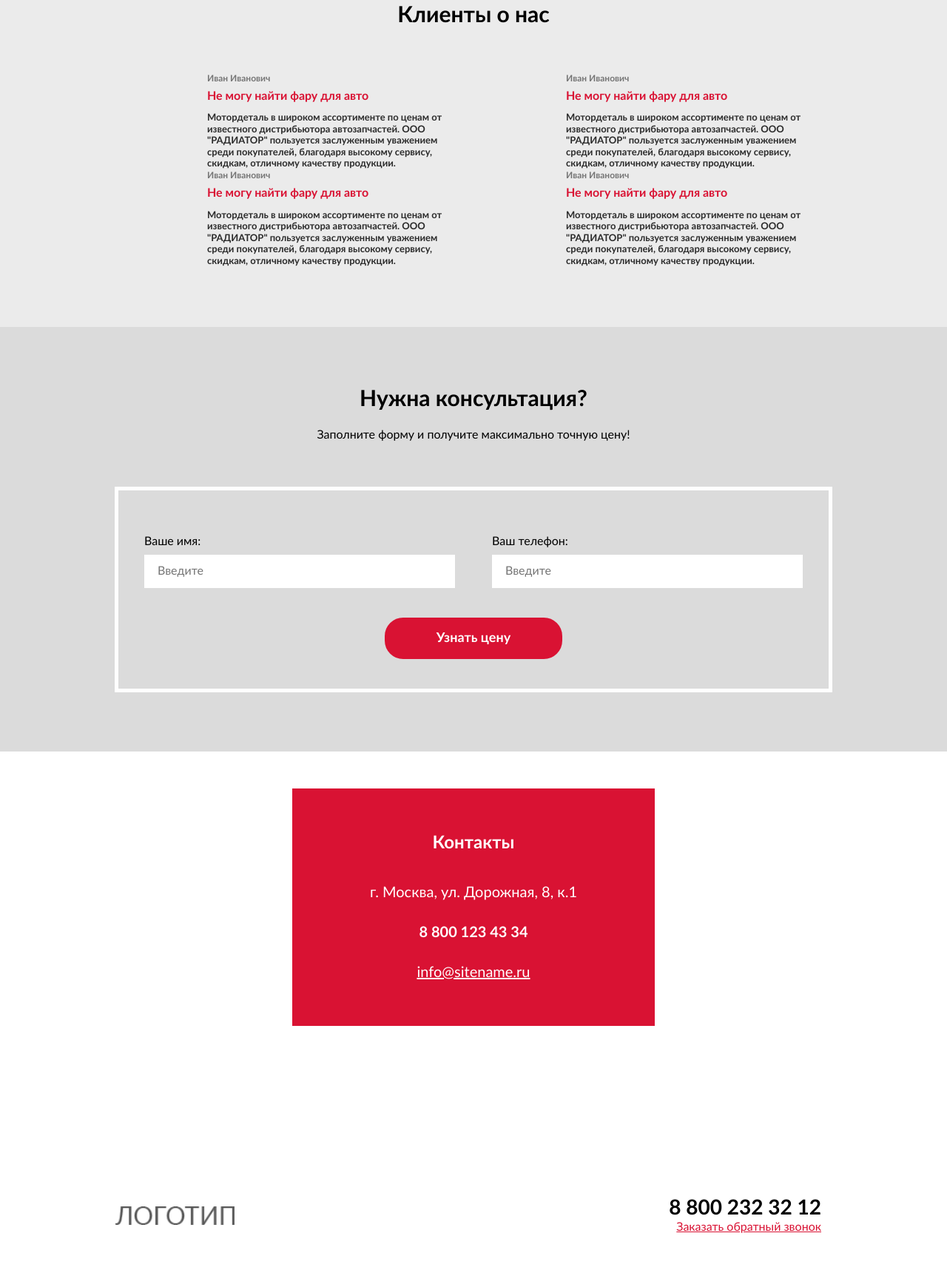
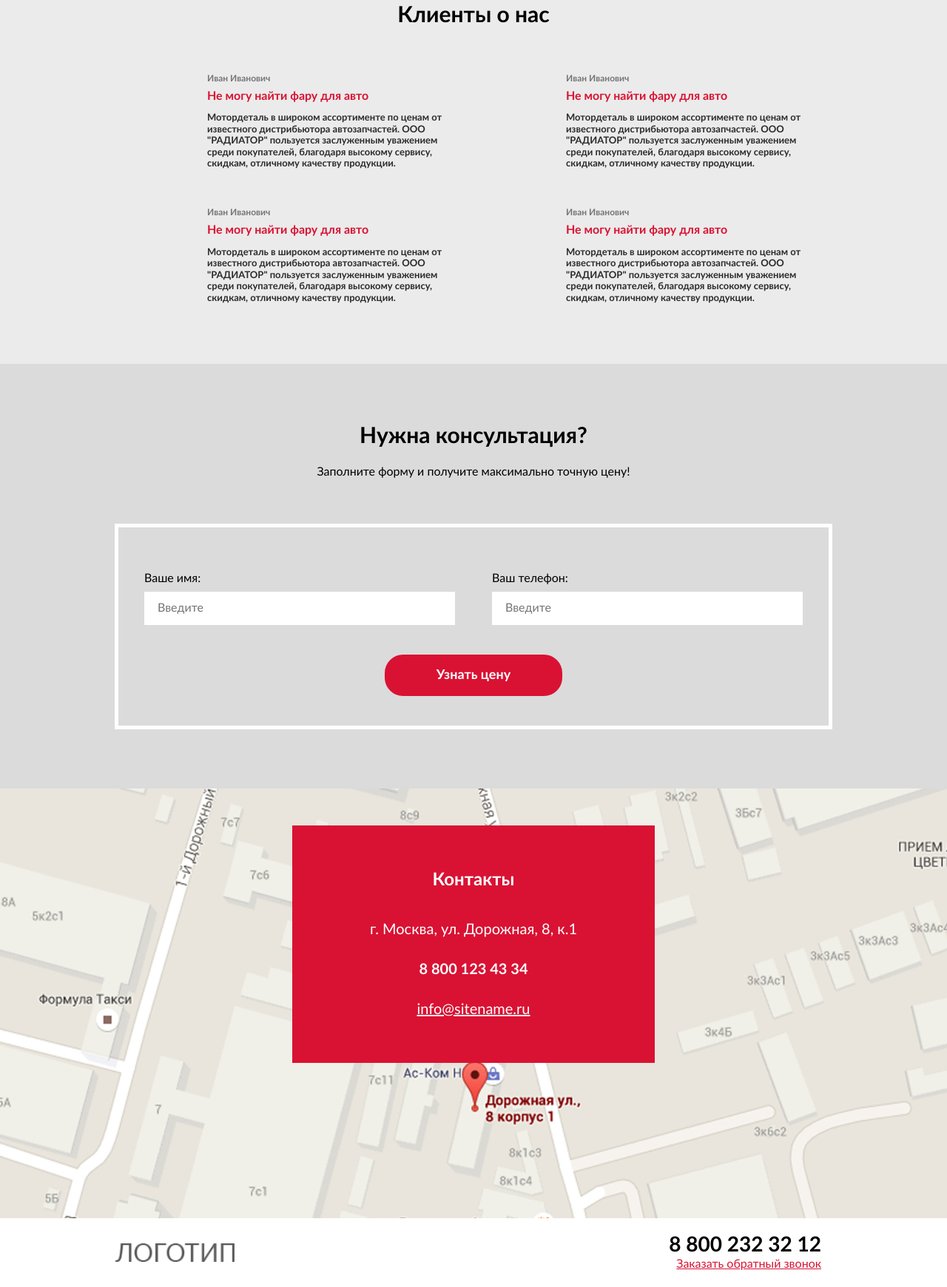
Before and after one commit to End-front/repair-car, a plain HTML site: page index.html in a window 1280 px wide. Shown: the part 3389-5129 px from the top of the page at 74% size. Before the commit the page ends 5079 px from the top, so only its background shows below. Drawn offline with Linux system fonts and the light colour scheme.

Commit message:
Add files via upload

```diff
--- a/css/style.css
+++ b/css/style.css
@@ -581,8 +581,12 @@ a {
   align-items: flex-start;
 }
 
+.section-6__item:nth-child(n + 3) {
+  margin-top: 50px;
+}
+
 @media (max-width: 992px) {
-  .section-6__item + .section-6__item {
+  .section-6__item:nth-child(n + 2) {
     margin-top: 50px;
   }
 }
@@ -711,12 +715,10 @@ a {
   -webkit-box-pack: center;
   -ms-flex-pack: center;
   justify-content: center;
-  position: relative;
+  background-position: 50% 30%;
 }
 
 .section-8__item {
-  position: relative;
-  z-index: 2;
   background: #d91233;
   font-size: 20px;
   padding: 60px 100px;
--- a/index.html
+++ b/index.html
@@ -262,7 +262,8 @@
 			</form>
 		</div>
 	</section>
-	<section class="section section-8">
+	<section class="section section-8 ibg">
+		<img src="img/map.jpg" alt="map">
 		<div class="section-8__item">
 			<div class="section-8__item__title">Контакты</div>
 			<div class="section-8__item__text">г. Москва, ул. Дорожная, 8, к.1</div>
```
